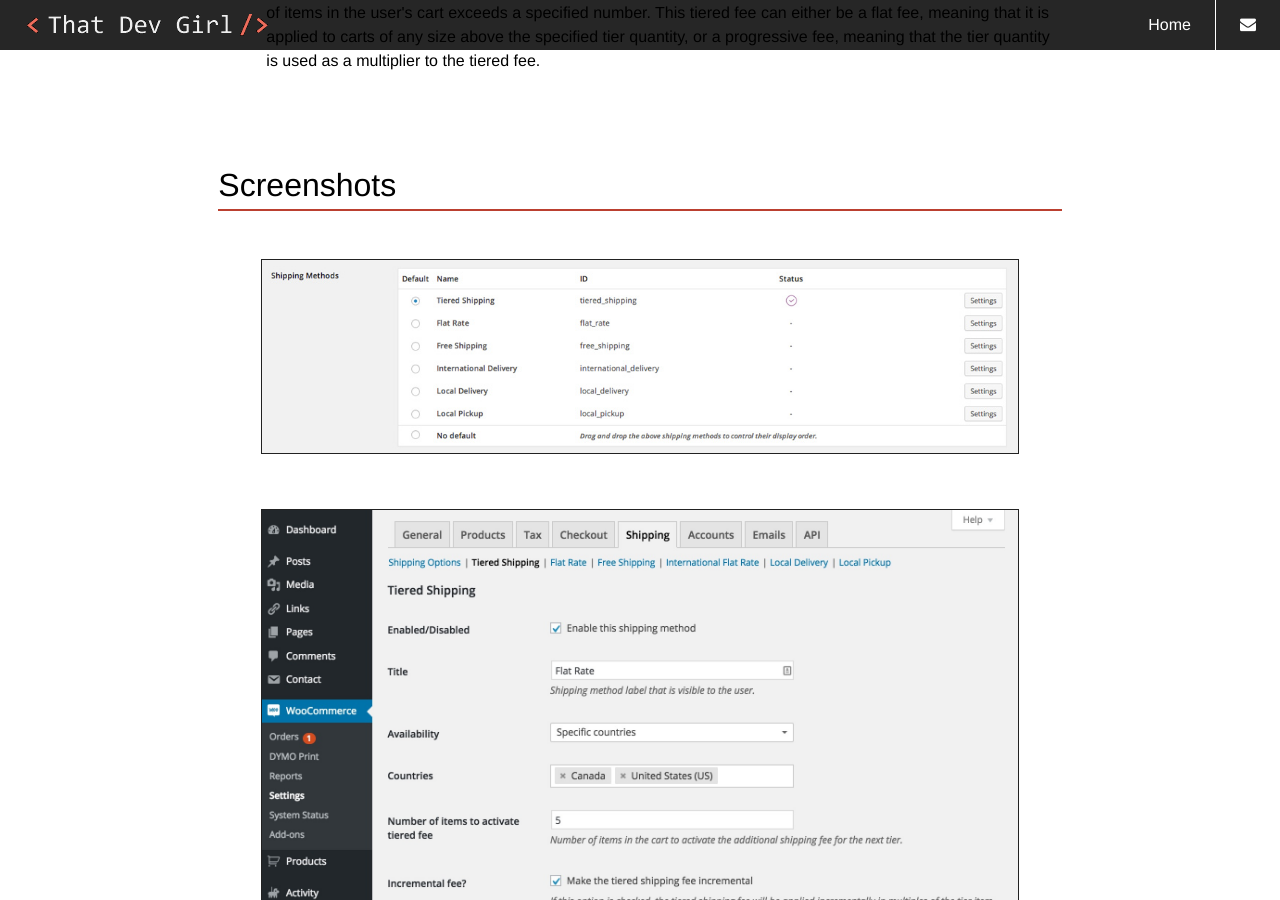
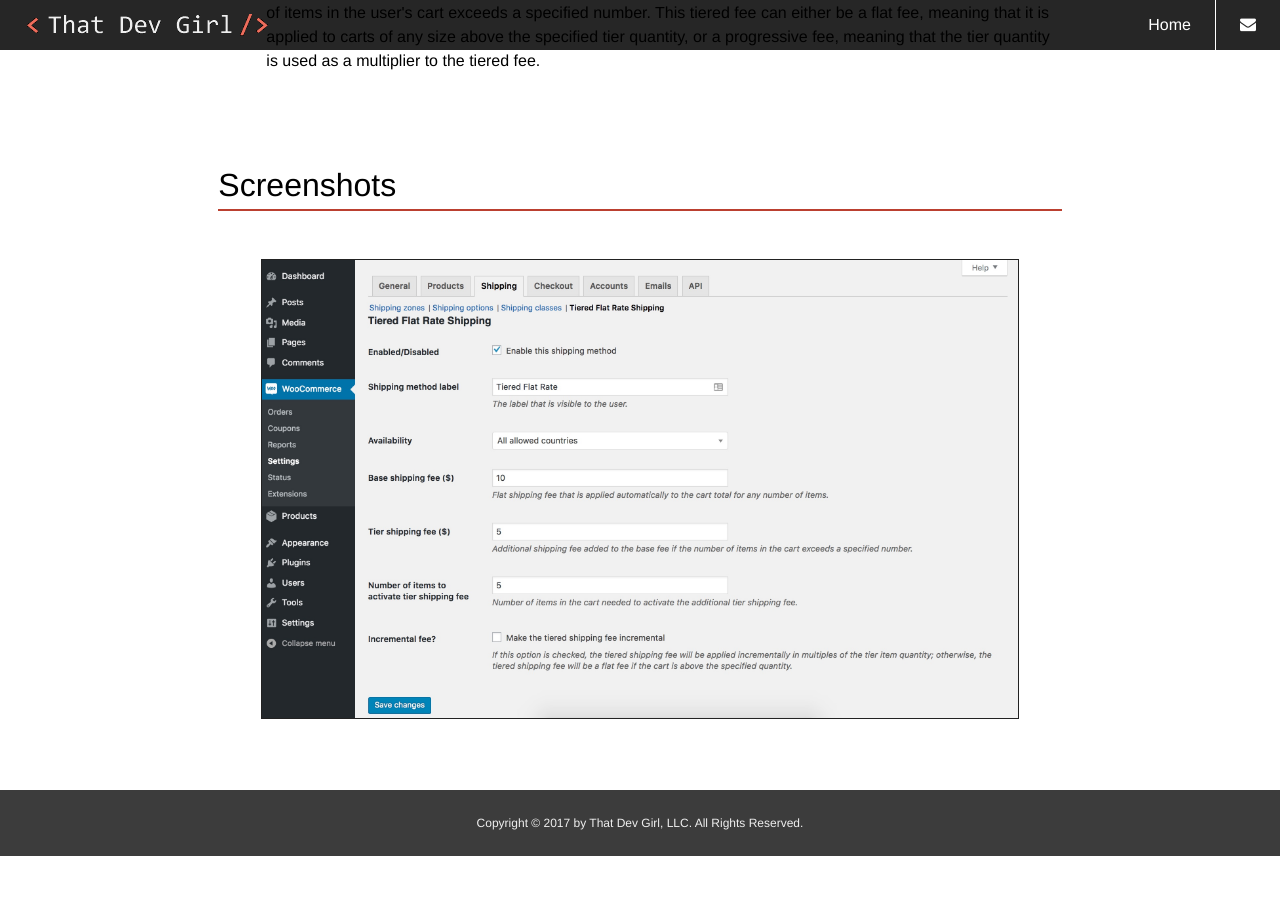
Before and after one commit to That-Dev-Girl-Archives/thatdevgirl.com, a Jekyll site: the page built from _pages/wc-tiered-shipping.md, in a window 1280 px wide and 900 px high, scrolled down 1437 px. Built offline with Jekyll 4.4.1, drawn with Linux system fonts in a browser that asks for light colours; after the commit the page ends 2293 px from its top, so only the background shows below that.

Commit message:
Updating WP project screenshots

```diff
--- a/_pages/wc-tiered-shipping.md
+++ b/_pages/wc-tiered-shipping.md
@@ -82,10 +82,6 @@ title:  WC Tiered Shipping | That Dev Girl, LLC
 <section class="page-documentation page-screenshots" aria-label="Screenshots">
 	<h2>Screenshots</h2>
 
-	<p>
-    <img src="{{site.images}}/wc-tiered-shipping-methods.jpg" alt="Screenshot of shipping methods settings section" />
-  </p>
-
   <p>
     <img src="{{site.images}}/wc-tiered-shipping-settings.jpg" alt="Screenshot of Tiered Shipping settings page" />
   </p>
```
Also changed, not shown: assets/images/color-palette-screenshot-1.jpg, assets/images/wc-tiered-shipping-methods.jpg (deleted), assets/images/wc-tiered-shipping-settings.jpg.
